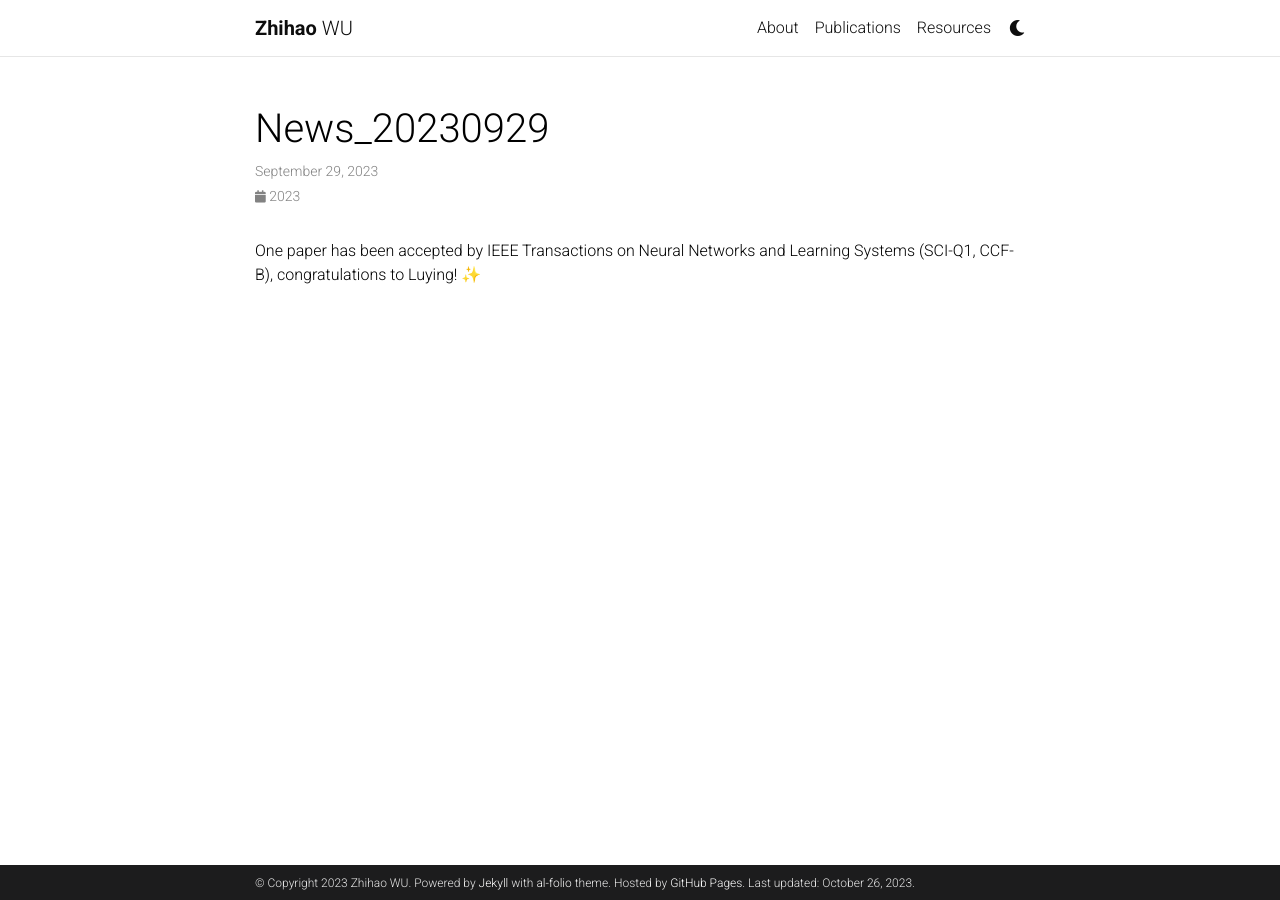
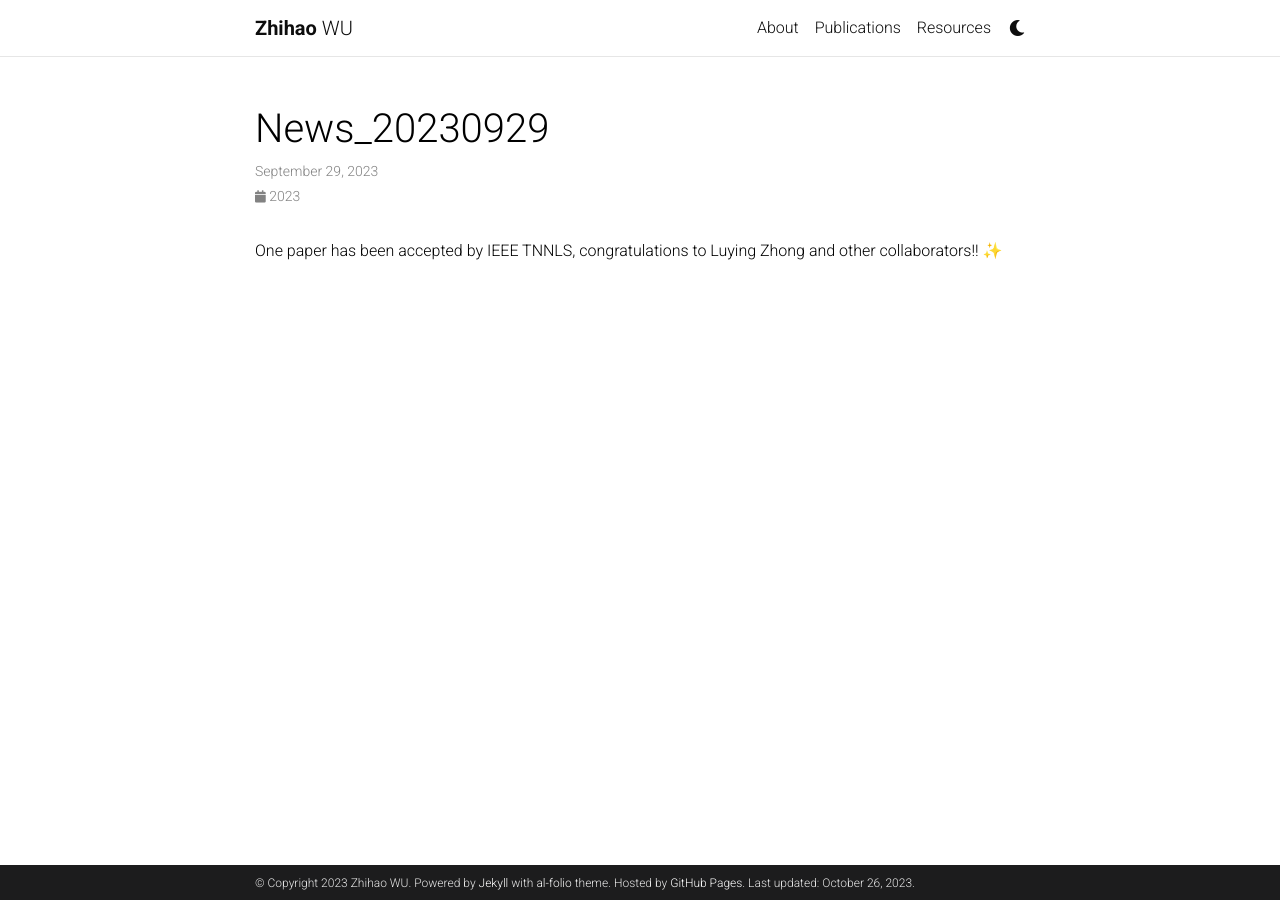
Before and after one commit to huangsuj/huangsuj.github.io, a Jekyll site: the page built from _news/news_20230929.md, in a window 1280 px wide. Built offline with Jekyll 4.4.1, drawn with Linux system fonts in a browser that asks for light colours; emoji names are drawn with the system emoji font; comment, search, counter and statistics services are not loaded; a style sheet for code colours, icons or effects is not loaded.

Commit message:
Update news_20230929.md

```diff
--- a/_news/news_20230929.md
+++ b/_news/news_20230929.md
@@ -4,4 +4,4 @@ date: 2023-09-29 15:59:00-0400
 inline: true
 ---
 
-One paper has been accepted by IEEE Transactions on Neural Networks and Learning Systems (SCI-Q1, CCF-B), congratulations to Luying!  :sparkles:
+One paper has been accepted by IEEE TNNLS, congratulations to Luying Zhong and other collaborators!! :sparkles:
```
